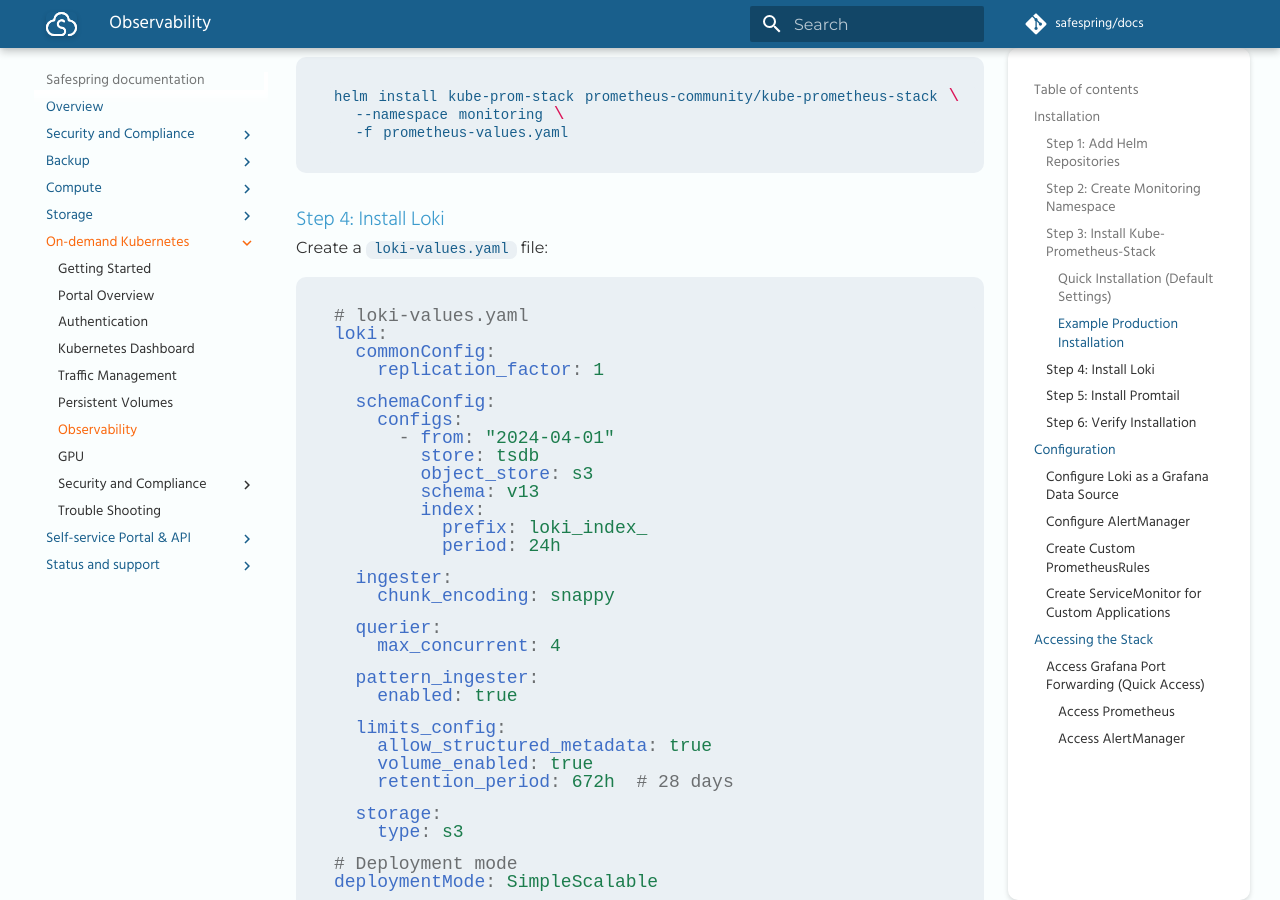
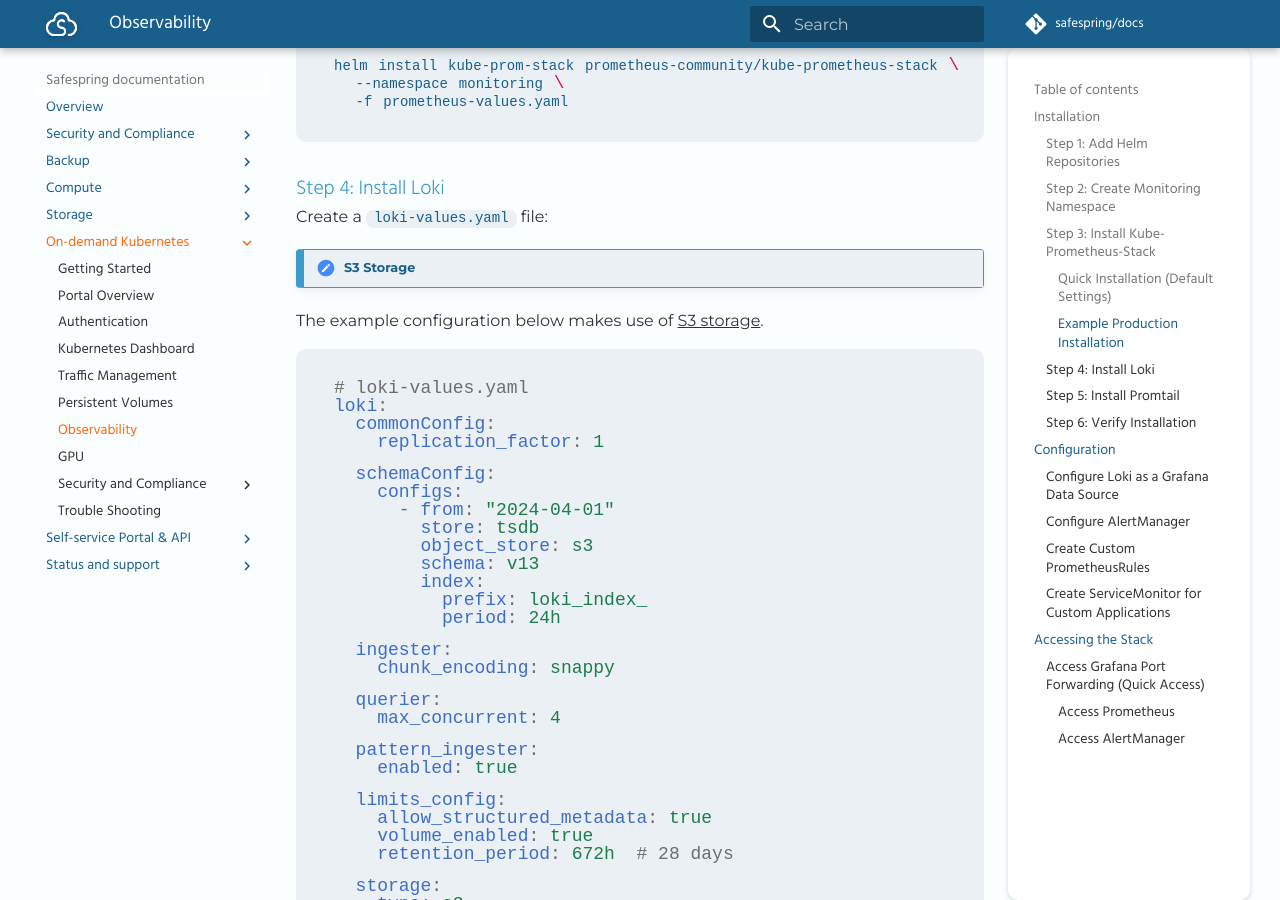
Before and after one commit to safespring/docs, an MkDocs documentation site: the page built from content/kubernetes/observability.md, in a window 1280 px wide and 900 px high, scrolled down 3930 px. Built offline with MkDocs 1.6.1 and Material for MkDocs 9.7.7, drawn with Linux system fonts in a browser that asks for light colours; some web fonts are replaced; a script that is not in the unit is left out; comment, search, counter and statistics services are not loaded; some of the changed lines change nothing that is shown.

Commit message:
move mermaid diagram to image + add node for s3 loki

````diff
--- a/content/kubernetes/observability.md
+++ b/content/kubernetes/observability.md
@@ -26,95 +26,7 @@
 5. **Visualization**: Grafana queries both Prometheus and Loki for unified dashboards
 6. **Alerting**: Prometheus evaluates rules and sends alerts to AlertManager
 
-```mermaid
-graph TB
-    subgraph "Kubernetes Cluster"
-        subgraph "Applications"
-            APP1[Application Pods]
-            APP2[System Pods]
-            APP3[Kubernetes Components]
-        end
-
-        subgraph "Metrics Collection"
-            NE[Node Exporter<br/>Metrics]
-            KSM[Kube-State-Metrics<br/>K8s Resource Metrics]
-            SM[Service Monitors<br/>Custom App Metrics]
-        end
-
-        subgraph "Log Collection"
-            PROMTAIL[Promtail<br/>DaemonSet<br/>Collects Logs]
-        end
-
-        subgraph "Kube-Prometheus-Stack"
-            PO[Prometheus Operator<br/>Manages CRDs]
-            PROM[Prometheus<br/>Time-Series DB]
-            AM[AlertManager<br/>Alert Routing]
-            GRAFANA[Grafana<br/>Visualization]
-        end
-
-        subgraph "Loki Stack"
-            LOKI[Loki<br/>Log Aggregation]
-            DISTRIBUTOR[Distributor]
-            INGESTER[Ingester]
-            QUERIER[Querier]
-        end
-
-        subgraph "Storage"
-            PROMSTORAGE[(Prometheus<br/>Storage<br/>PV)]
-            LOKISTORAGE[(Loki Storage<br/>S3/MinIO)]
-        end
-    end
-
-    subgraph "Users"
-        USER[DevOps Engineer]
-        ALERT[Alert Receivers<br/>Email/Slack/PagerDuty]
-    end
-
-    APP1 -->|Metrics| SM
-    APP2 -->|Metrics| SM
-    APP3 -->|Metrics| KSM
-
-    APP1 -.->|Logs| PROMTAIL
-    APP2 -.->|Logs| PROMTAIL
-    APP3 -.->|Logs| PROMTAIL
-
-    NE -->|Node Metrics| PROM
-    KSM -->|Resource State| PROM
-    SM -->|Scrape Targets| PROM
-
-    PO -->|Manages| PROM
-    PO -->|Manages| AM
-
-    PROM -->|Stores Metrics| PROMSTORAGE
-    PROM -->|Triggers Alerts| AM
-    PROM -->|Metrics Data| GRAFANA
-
-    PROMTAIL -->|Push Logs| DISTRIBUTOR
-    DISTRIBUTOR -->|Write| INGESTER
-    INGESTER -->|Store| LOKISTORAGE
-    QUERIER -->|Query| LOKISTORAGE
-    QUERIER -->|Read| INGESTER
-
-    LOKI -->|Manages| DISTRIBUTOR
-    LOKI -->|Manages| INGESTER
-    LOKI -->|Manages| QUERIER
-
-    GRAFANA -->|Query Logs| QUERIER
-    GRAFANA -->|Dashboards| USER
-
-    AM -->|Send Alerts| ALERT
-    AM -->|Alert Status| GRAFANA
-
-    USER -->|Configure| PO
-    USER -->|Access UI| GRAFANA
-
-    style PROM fill:#e85d75
-    style GRAFANA fill:#f79520
-    style LOKI fill:#00d1ff
-    style PROMTAIL fill:#00d1ff
-    style PO fill:#e85d75
-    style AM fill:#e85d75
-```
+![image](../images/observability-diagram.png)
 
 ## Installation
 
@@ -249,6 +161,9 @@
 ### Step 4: Install Loki
 
 Create a `loki-values.yaml` file:
+
+!!! note "S3 Storage"
+  The example configuration below makes use of [S3 storage](../storage/getting-started.md).
 
 ```yaml
 # loki-values.yaml
````
Also changed, not shown: content/images/observability-diagram.png (added).
